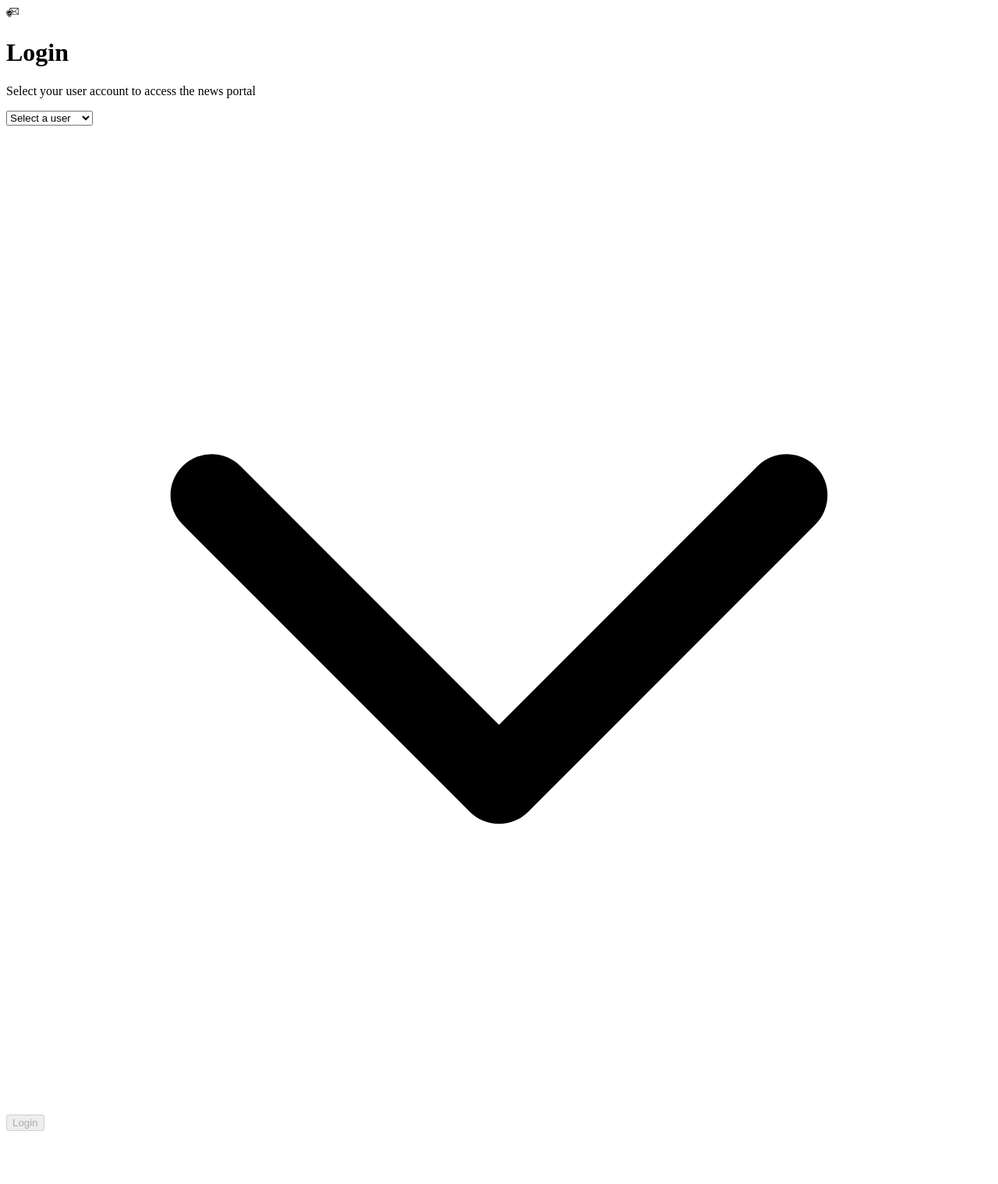
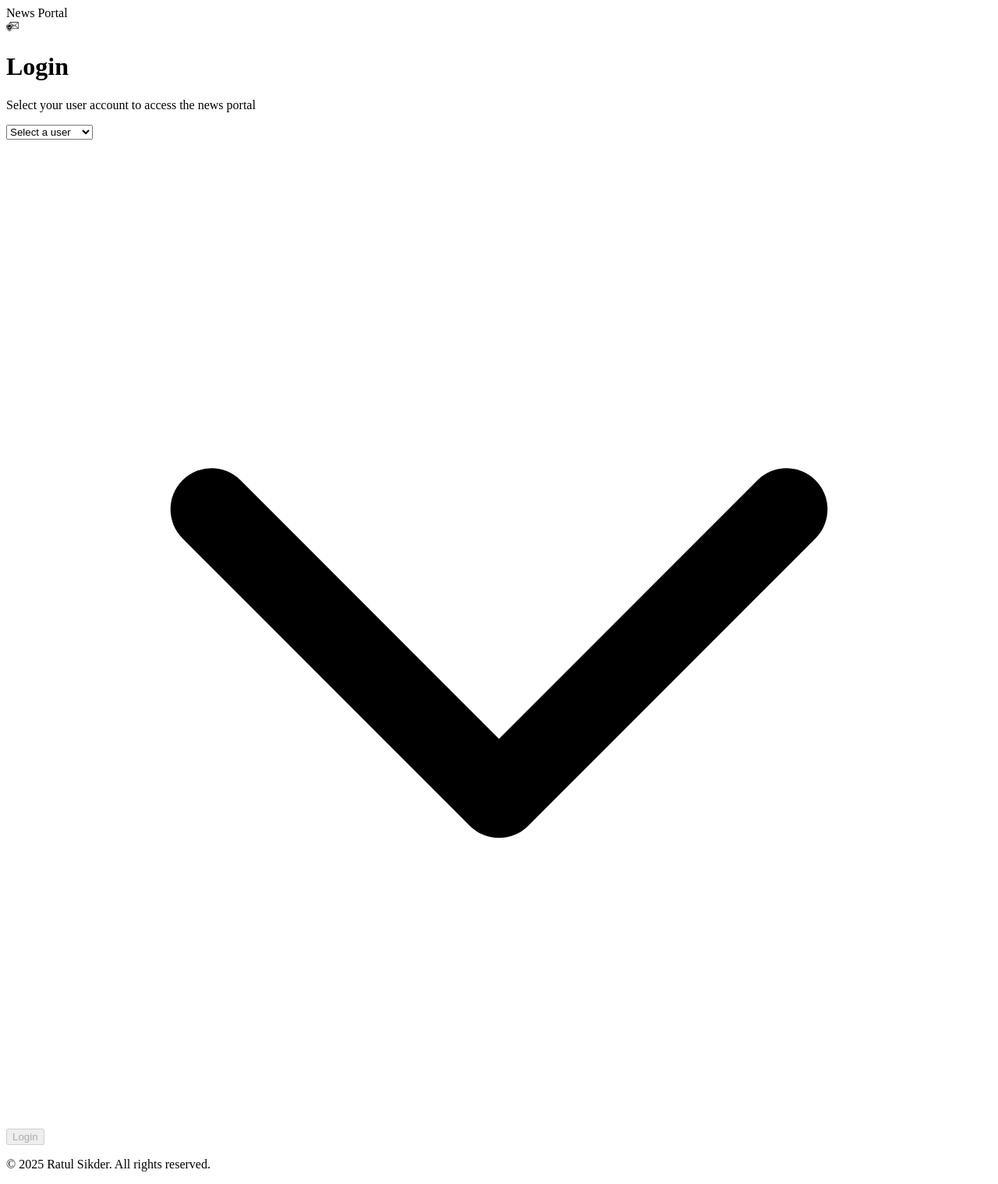
Before and after one commit to RatulSikder97/news-portal, a React (Vite) app: page /login in a window 1280 px wide. Shown: the whole page at 78% size. Before the commit the page ends 1458 px from the top, so only its background shows below. Built offline with nearby package versions, Linux system fonts and the light colour scheme; data requests are answered from the project's data file; the HTML template or start-up script is replaced by a standard one.

Commit message:
add footer

```diff
--- /dev/null
+++ b/src/components/common/Footer.tsx
@@ -0,0 +1,13 @@
+const Footer = () => {
+  return (
+    <footer className="bg-white border-t border-gray-200 py-4 mt-auto">
+      <div className="max-w-7xl mx-auto px-4 sm:px-6 lg:px-8">
+        <p className="text-sm text-gray-500 text-center">
+          © {new Date().getFullYear()} Ratul Sikder. All rights reserved.
+        </p>
+      </div>
+    </footer>
+  );
+};
+
+export default Footer;
--- a/src/pages/CreateNewsPage.tsx
+++ b/src/pages/CreateNewsPage.tsx
@@ -2,6 +2,7 @@ import { useState } from "react";
 import { useNavigate } from "react-router-dom";
 import Button from "../components/common/Button";
 import ErrorAlert from "../components/common/ErrorAlert";
+import Footer from "../components/common/Footer";
 import LoadingSpinner from "../components/common/LoadingSpinner";
 import NewsIcon from "../components/icons/NewsIcon";
 import {
@@ -197,6 +198,7 @@ const CreateNewsPage = () => {
           </form>
         </div>
       </main>
+      <Footer />
     </div>
   );
 };
--- a/src/pages/EditNewsPage.tsx
+++ b/src/pages/EditNewsPage.tsx
@@ -2,6 +2,7 @@ import { useEffect, useState } from "react";
 import { useNavigate, useParams } from "react-router-dom";
 import Button from "../components/common/Button";
 import ErrorAlert from "../components/common/ErrorAlert";
+import Footer from "../components/common/Footer";
 import LoadingSpinner from "../components/common/LoadingSpinner";
 import NewsIcon from "../components/icons/NewsIcon";
 import {
@@ -280,6 +281,7 @@ const EditNewsPage = () => {
           </form>
         </div>
       </main>
+      <Footer />
     </div>
   );
 };
--- a/src/pages/LoginPage.tsx
+++ b/src/pages/LoginPage.tsx
@@ -6,6 +6,7 @@ import ErrorAlert from "../components/common/ErrorAlert";
 import LoadingSpinner from "../components/common/LoadingSpinner";
 import ChevronDownIcon from "../components/icons/ChevronDownIcon";
 import {
+  APP_NAME,
   BTN_LOGIN,
   ERROR_INVALID_USER,
   ERROR_LOAD_USERS,
@@ -87,8 +88,15 @@ const LoginPage = () => {
   }
 
   return (
-    <div className="min-h-screen flex items-center justify-center px-4 py-8 bg-gray-50">
-      <div className="w-full max-w-md">
+    <div className="min-h-screen flex items-center justify-center px-4 py-8 bg-gray-50 relative overflow-hidden">
+      {/* Watermark */}
+      <div className="absolute top-[15%] left-1/2 -translate-x-1/2 -translate-y-1/2 pointer-events-none">
+        <div className="text-[10rem] font-black text-gray-400 opacity-10 select-none transform whitespace-nowrap">
+          {APP_NAME}
+        </div>
+      </div>
+
+      <div className="w-full max-w-md relative z-10">
         <div className="bg-white rounded-lg shadow-lg border border-gray-200 p-8 space-y-6">
           {/* Header */}
           <div className="text-center space-y-3">
@@ -145,6 +153,13 @@ const LoginPage = () => {
           </form>
         </div>
       </div>
+
+      {/* Footer */}
+      <footer className="absolute bottom-4 left-0 right-0 text-center">
+        <p className="text-sm text-gray-500">
+          © {new Date().getFullYear()} Ratul Sikder. All rights reserved.
+        </p>
+      </footer>
     </div>
   );
 };
--- a/src/pages/NewsDetailPage.tsx
+++ b/src/pages/NewsDetailPage.tsx
@@ -2,6 +2,7 @@ import { useEffect, useState } from "react";
 import { useNavigate, useParams } from "react-router-dom";
 import Button from "../components/common/Button";
 import ErrorAlert from "../components/common/ErrorAlert";
+import Footer from "../components/common/Footer";
 import LoadingSpinner from "../components/common/LoadingSpinner";
 import ClockIcon from "../components/icons/ClockIcon";
 import NewsIcon from "../components/icons/NewsIcon";
@@ -422,6 +423,7 @@ const NewsDetailPage = () => {
           )}
         </section>
       </main>
+      <Footer />
     </div>
   );
 };
--- a/src/pages/NewsListPage.tsx
+++ b/src/pages/NewsListPage.tsx
@@ -1,6 +1,7 @@
 import { useEffect, useState } from "react";
 import { useNavigate } from "react-router-dom";
 import Button from "../components/common/Button";
+import Footer from "../components/common/Footer";
 import LoadingSpinner from "../components/common/LoadingSpinner";
 import NewsCard from "../components/common/NewsCard";
 import NewsIcon from "../components/icons/NewsIcon";
@@ -149,6 +150,7 @@ const NewsListPage = () => {
           </div>
         )}
       </main>
+      <Footer />
     </div>
   );
 };
```
